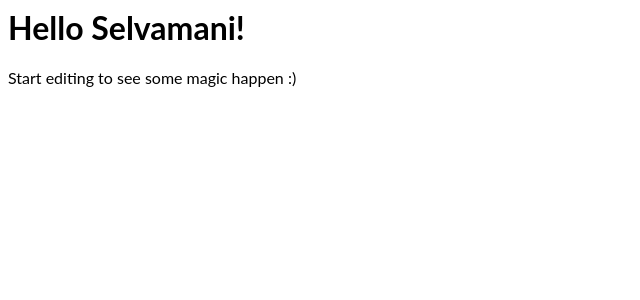
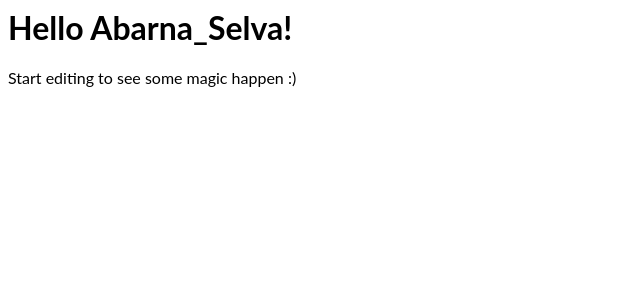
Before and after one commit to abarna-selva/angular-hello-world, an Angular app: page / in a window 1280 px wide. Shown: the top 300 px of the page, without its empty margins (0-640 px from the left). Built offline with nearby package versions, Linux system fonts and the light colour scheme.

Commit message:
1 file modified

```diff
--- a/src/app/app.component.ts
+++ b/src/app/app.component.ts
@@ -6,5 +6,5 @@ import { Component, VERSION } from '@angular/core';
   styleUrls: [ './app.component.css' ]
 })
 export class AppComponent  {
-  name = 'Selvamani';
+  name = 'Abarna_Selva';
 }
```
